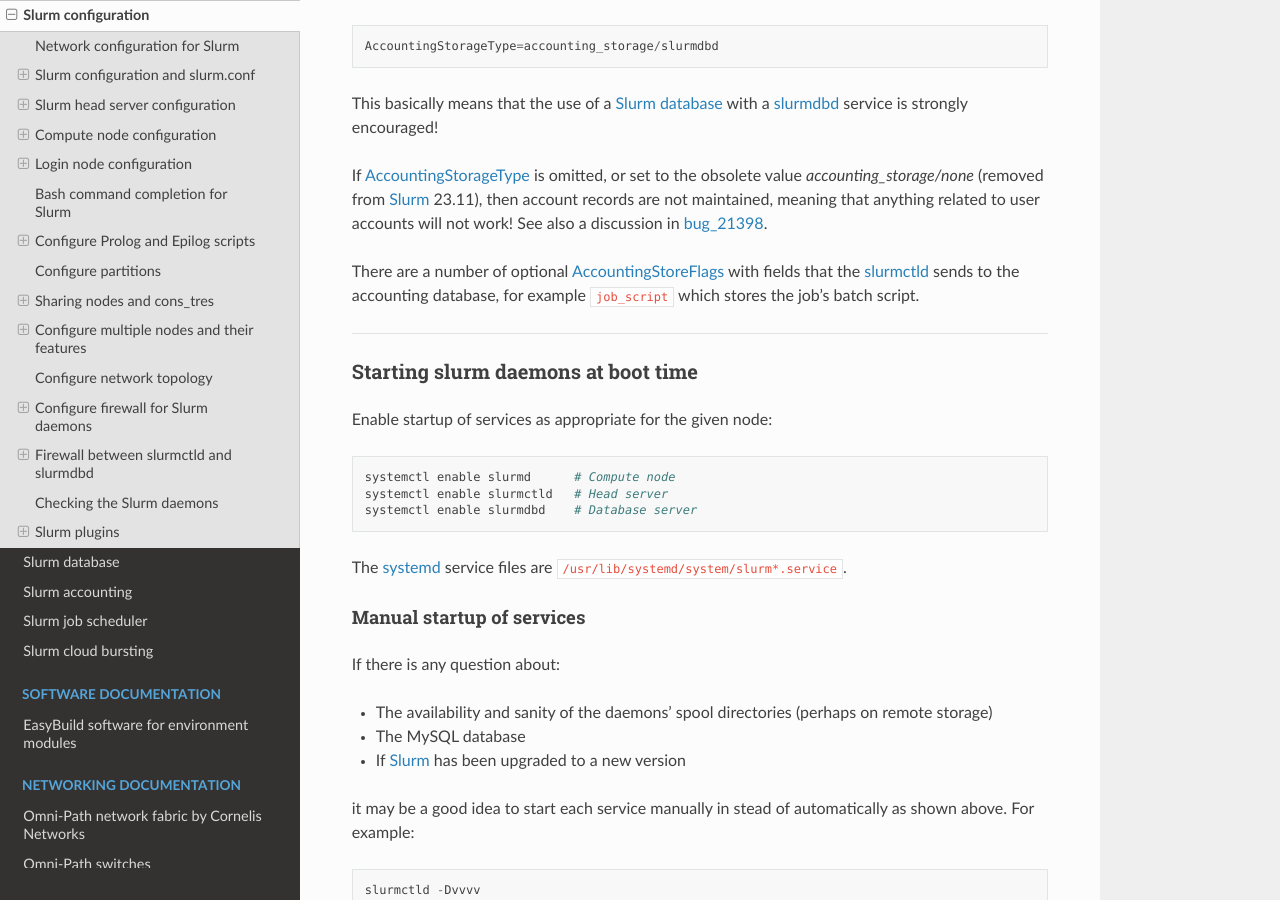
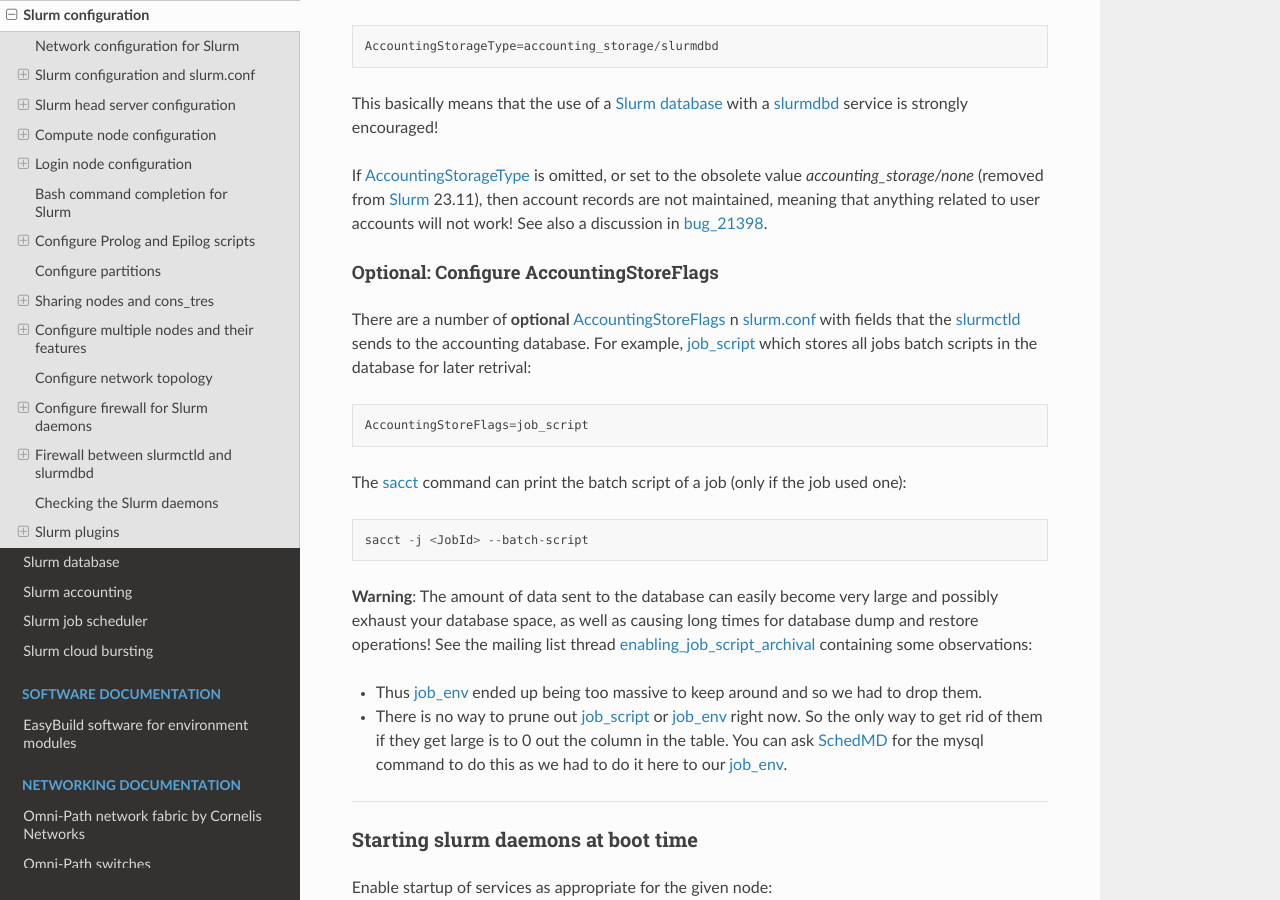
Before and after one commit to OleHolmNielsen/Niflheim_system, a Sphinx documentation site: the page built from docs/Slurm_configuration.rst, in a window 1280 px wide and 900 px high, scrolled down 6110 px. Built offline with Sphinx 7.4.7 and the Read the Docs theme 3.1.0, drawn with Linux system fonts in a browser that asks for light colours.

Commit message:
AccountingStoreFlags=job_script

```diff
--- a/docs/Slurm_configuration.rst
+++ b/docs/Slurm_configuration.rst
@@ -243,12 +243,36 @@
 then account records are not maintained, meaning that anything related to user accounts will not work!
 See also a discussion in bug_21398_.
 
-There are a number of optional AccountingStoreFlags_ with fields that the slurmctld_ sends to the accounting database,
-for example ``job_script`` which stores the job's batch script.
-
 .. _AccountingStorageType: https://slurm.schedmd.com/slurm.conf.html#OPT_AccountingStorageType
+.. _bug_21398: https://support.schedmd.com/show_bug.cgi?id=21398
+
+Optional: Configure AccountingStoreFlags
+.........................................
+
+There are a number of **optional** AccountingStoreFlags_ n slurm.conf_
+with fields that the slurmctld_ sends to the accounting database.
+For example, job_script_ which stores all jobs batch scripts in the database for later retrival::
+
+  AccountingStoreFlags=job_script
+
+The sacct_ command can print the batch script of a job (only if the job used one)::
+
+  sacct -j <JobId> --batch-script
+
+**Warning**: The amount of data sent to the database can easily become very large and possibly exhaust your database space,
+as well as causing long times for database dump and restore operations!
+See the mailing list thread enabling_job_script_archival_ containing some observations:
+
+* Thus job_env_ ended up being too massive to keep around and so we had to drop them.
+* There is no way to prune out job_script_ or job_env_ right now.
+  So the only way to get rid of them if they get large is to 0 out the column in the table.
+  You can ask SchedMD_ for the mysql command to do this as we had to do it here to our job_env_.
+
 .. _AccountingStoreFlags: https://slurm.schedmd.com/slurm.conf.html#OPT_AccountingStoreFlags
-.. _bug_21398: https://support.schedmd.com/show_bug.cgi?id=21398
+.. _job_script: https://slurm.schedmd.com/slurm.conf.html#OPT_job_script
+.. _job_env: https://slurm.schedmd.com/slurm.conf.html#OPT_job_env
+.. _enabling_job_script_archival: https://groups.google.com/g/slurm-users/c/SF4jWY3lH9A?pli=1
+.. _SchedMD: https://www.schedmd.com/
 
 --------------------------------------------------------------------------
 
```
